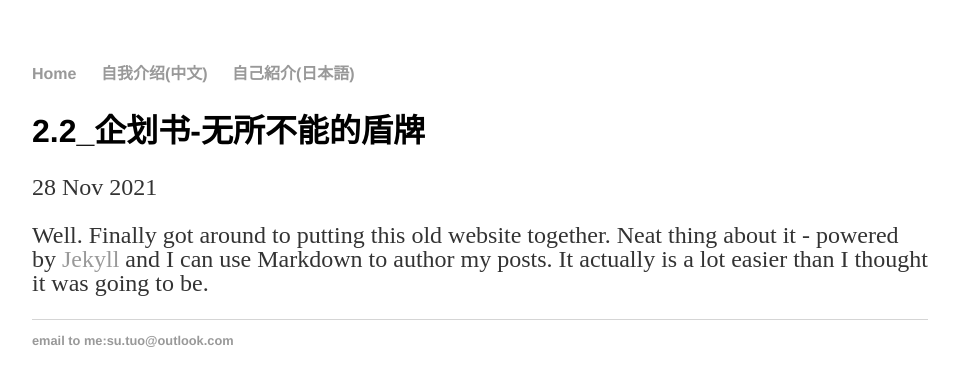
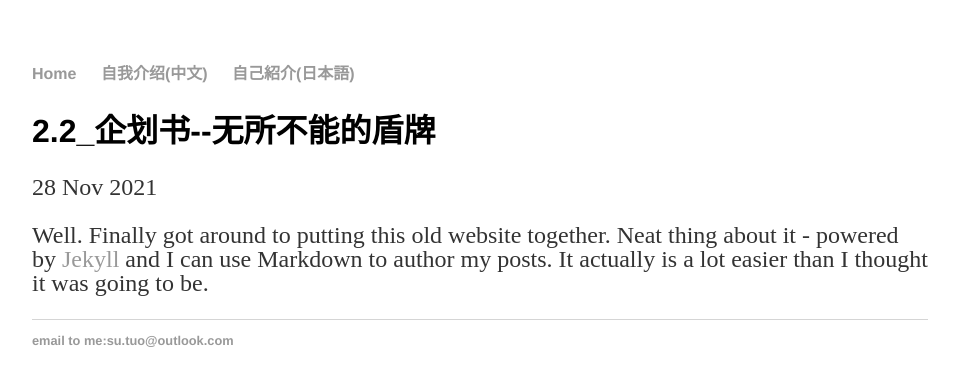
Before and after one commit to SotakuStudio/SotakuStudio.github.io, a Jekyll site: the page built from _posts/2021-11-28-chngametwo.md, in a window 1280 px wide. Shown: the top 386 px of the page, without its empty margins (160-1116 px from the left). Built offline with Jekyll 4.4.1, drawn with Linux system fonts in a browser that asks for light colours.

```diff
--- a/_posts/2021-11-28-chngametwo.md
+++ b/_posts/2021-11-28-chngametwo.md
@@ -1,6 +1,6 @@
 ---
 layout: post
-title: "  2.2_企划书-无所不能的盾牌"
+title: "  2.2_企划书--无所不能的盾牌"
 date: 2021-11-28
 ---
 
```
